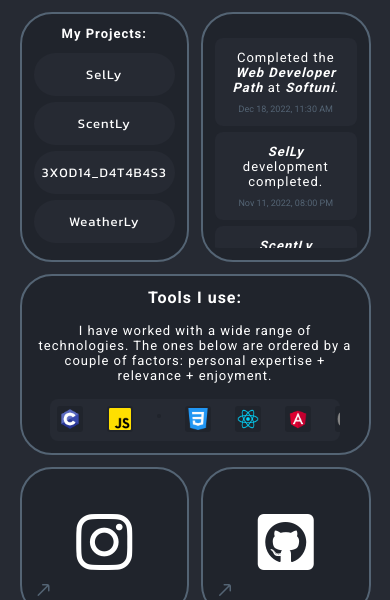
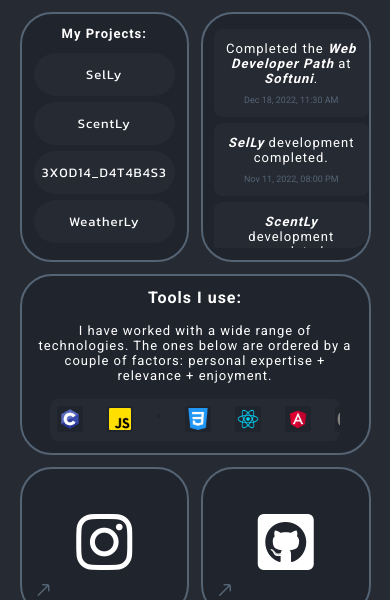
Before and after one commit to dimanrikalov/dimanrikalov-website, a plain HTML site: page index.html in a window 390 px wide. Shown: the part 500-1100 px from the top of the page. Drawn offline with nearby package versions, Linux system fonts and the light colour scheme; a script that the page names is missing.

Commit message:
fixed padding in to-do/achievements card

```diff
--- a/chromeMediaQueries.css
+++ b/chromeMediaQueries.css
@@ -100,7 +100,7 @@
 		align-items: center !important;
 	}
 	.to-do-card .to-do-container {
-		padding: 12px !important;
+		padding: 3px 0px 10px 11px !important;
 		width: 100% !important;
 		height: 100% !important;
 	}
--- a/public/chromeMediaQueries.css
+++ b/public/chromeMediaQueries.css
@@ -100,7 +100,7 @@
 		align-items: center !important;
 	}
 	.to-do-card .to-do-container {
-		padding: 12px !important;
+		padding: 3px 0px 10px 11px !important;
 		width: 100% !important;
 		height: 100% !important;
 	}
```
